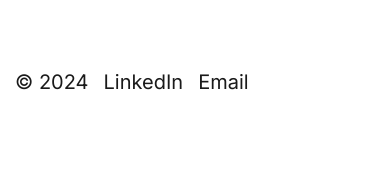
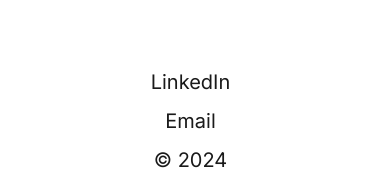
Before and after one commit to diegowrhasta/react-blog, a React (Vite) app in the folder ds-blog/: page / in a window 390 px wide. Shown: the part 5676-5870 px from the top of the page. Before the commit the page ends 5795 px from the top, so only its background shows below. Built offline with nearby package versions, Linux system fonts and the light colour scheme.

Commit message:
Adds mobile support for footer

```diff
--- a/ds-blog/src/components/Footer.css
+++ b/ds-blog/src/components/Footer.css
@@ -2,6 +2,7 @@ div.links {
   ul {
     list-style: none;
     display: flex;
+    flex-direction: column;
     gap: 15px;
 
     li {
@@ -15,5 +16,16 @@ div.links {
         }
       }
     }
+
+    @media (max-width: 390px) {
+      align-items: center;
+      justify-content: center;
+    }
+  }
+
+  @media (max-width: 390px) {
+    display: flex;
+    align-items: center;
+    justify-content: center;
   }
 }
--- a/ds-blog/src/components/Footer.tsx
+++ b/ds-blog/src/components/Footer.tsx
@@ -10,12 +10,17 @@ export function Footer () {
     window.open(link, '_blank')
   }
 
+  function isMobile () {
+    return window.matchMedia('(max-width: 390px)')
+  }
+
   return (
     <div className='links'>
       <ul>
-        <li className='static'>© 2024</li>
+        {!isMobile() && <li className='static'>© 2024</li>}
         <li onClick={() => onLinkClick(LINKS.linkedIn)}>LinkedIn</li>
         <li onClick={() => onLinkClick(LINKS.email)}>Email</li>
+        {isMobile() && <li className='static'>© 2024</li>}
       </ul>
     </div>
   )
```
